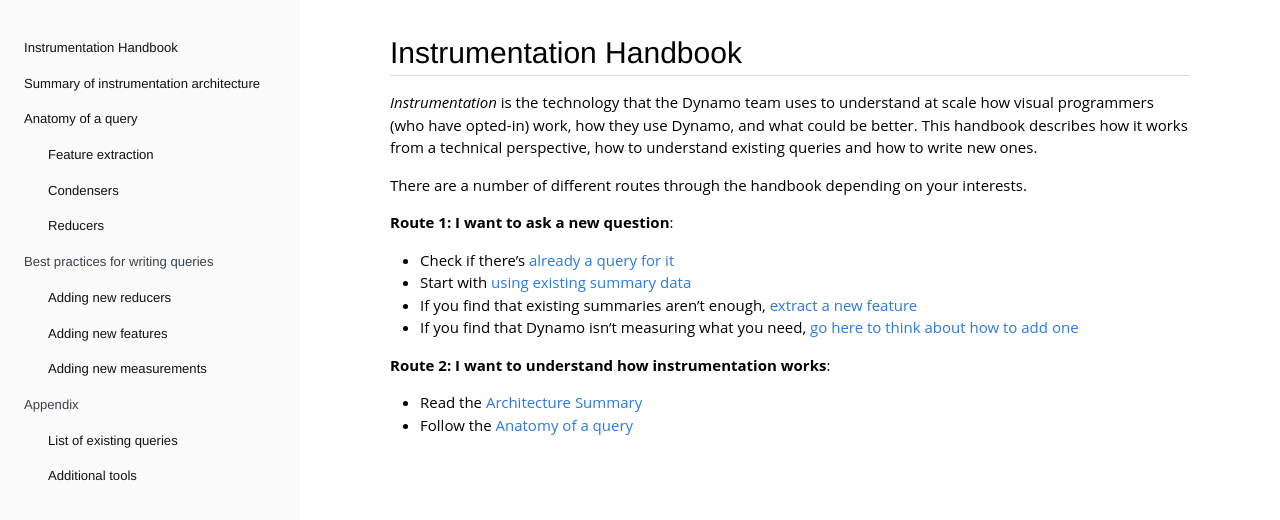
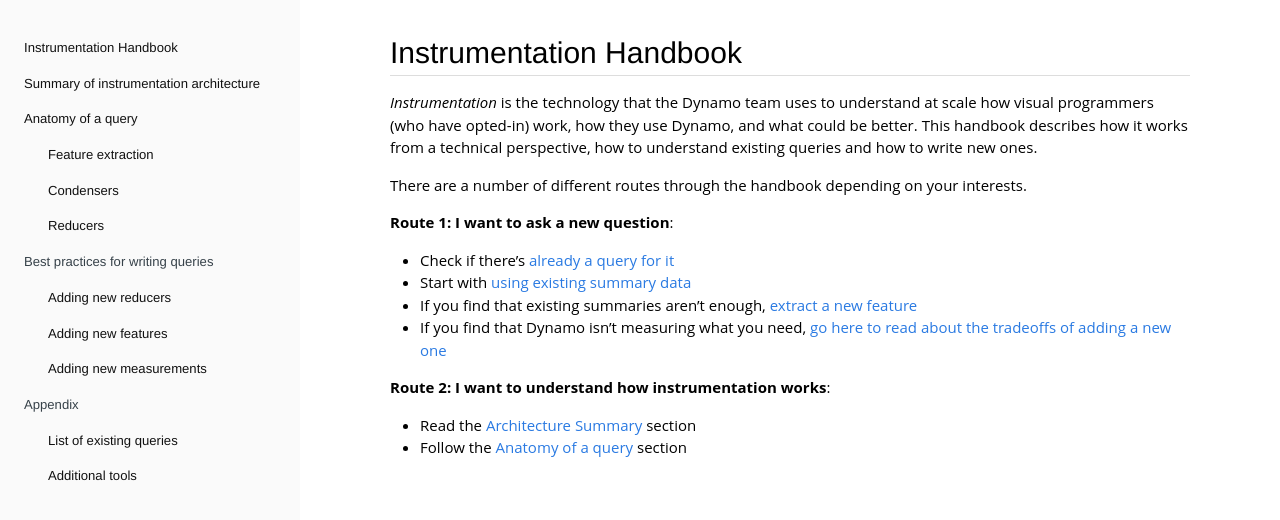
Before and after one commit to DynamoDS/Coulomb, a Jekyll site: the page built from docs/index.md, in a window 1280 px wide. Shown: the top 520 px of the page. Built offline with Jekyll 4.4.1, drawn with Linux system fonts in a browser that asks for light colours.

Commit message:
Update index.md

```diff
--- a/docs/index.md
+++ b/docs/index.md
@@ -12,9 +12,9 @@
  - Check if there's [already a query for it](http://dynamods.github.io/Coulomb/05-appendix/01-list-of-existing-queries/)
  - Start with [using existing summary data](http://dynamods.github.io/Coulomb/04-writing-a-new-query/01-existing-features/)
  - If you find that existing summaries aren't enough, [extract a new feature](http://dynamods.github.io/Coulomb/04-writing-a-new-query/01-existing-features/)
- - If you find that Dynamo isn't measuring what you need, [go here to think about how to add one](http://dynamods.github.io/Coulomb/04-writing-a-new-query/03-new-measurements/)
+ - If you find that Dynamo isn't measuring what you need, [go here to read about the tradeoffs of adding a new one](http://dynamods.github.io/Coulomb/04-writing-a-new-query/03-new-measurements/)
 
 
 **Route 2: I want to understand how instrumentation works**:
-  - Read the [Architecture Summary](http://dynamods.github.io/Coulomb/02-summary-of-instrumentation-architecture/)
-  - Follow the [Anatomy of a query](http://dynamods.github.io/Coulomb/03-anatomy-of-a-query/)
+  - Read the [Architecture Summary](http://dynamods.github.io/Coulomb/02-summary-of-instrumentation-architecture/) section
+  - Follow the [Anatomy of a query](http://dynamods.github.io/Coulomb/03-anatomy-of-a-query/) section
```
